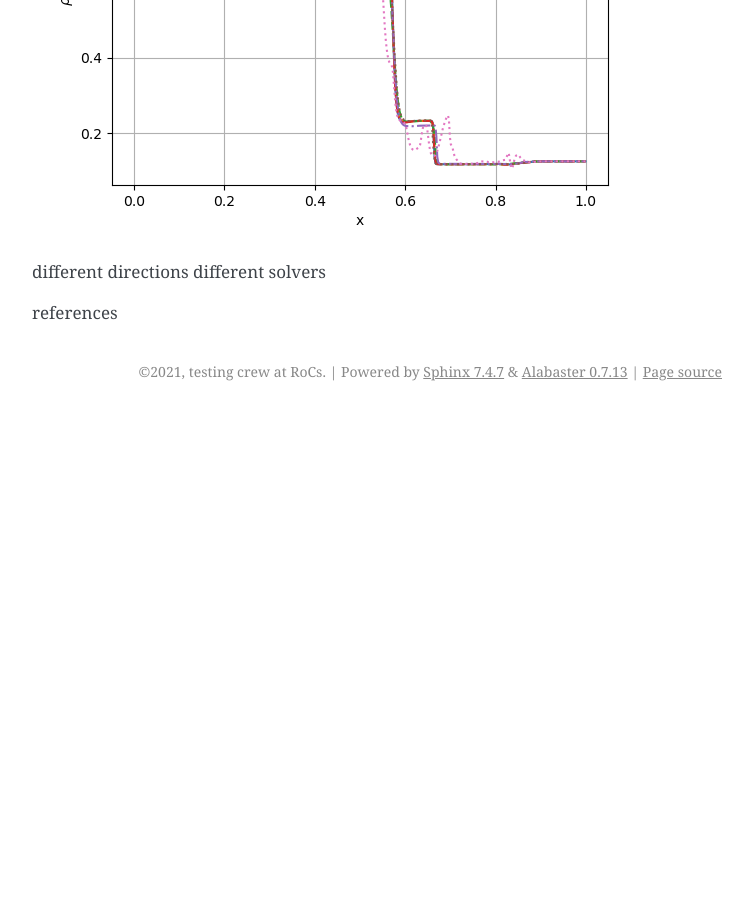
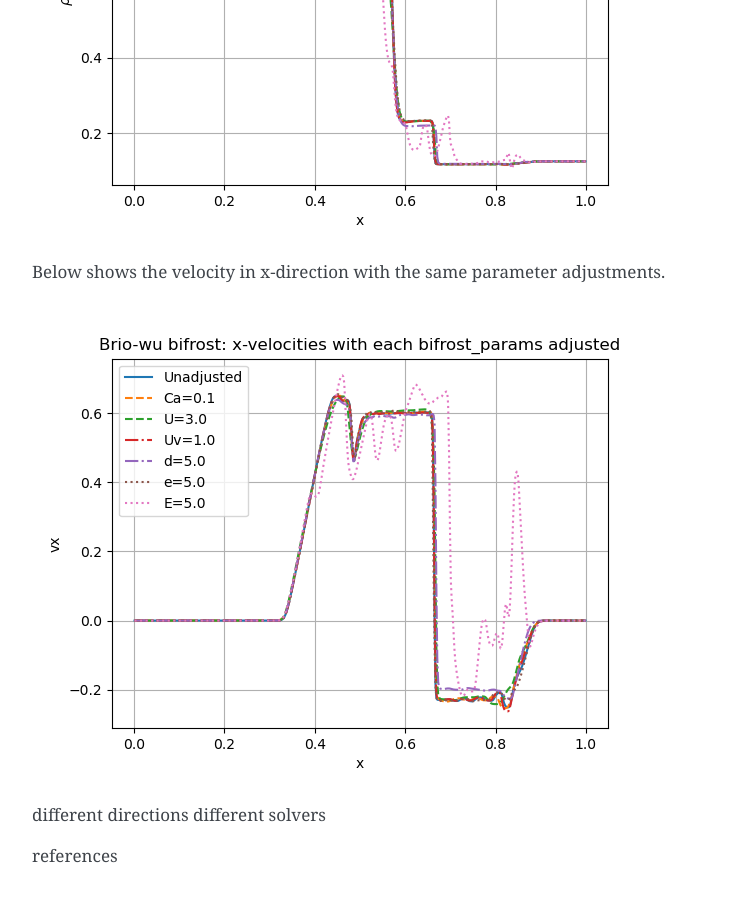
Before and after one commit to guadabsb15/summer_2021_report, a Sphinx documentation site: the page built from docs/source/briowu.rst, in a window 1280 px wide and 900 px high, scrolled down 2207 px. Shown: the whole window, without its empty margins (388-1141 px from the left). Built offline with Sphinx 7.4.7, drawn with Linux system fonts in a browser that asks for light colours; before the commit the page ends 2618 px from its top, so only the background shows below that.

Commit message:
Added velocity result from parameter adjustments

```diff
--- a/docs/source/briowu.rst
+++ b/docs/source/briowu.rst
@@ -76,7 +76,9 @@ We adjust the bifrost parameters one by one while the remaining five parameters
 .. image:: images_brio-wu_bifrost/brio-wu_init_adjust_rho.png
 
 
+Below shows the velocity in x-direction with the same parameter adjustments.
 
+.. image:: images_brio-wu_bifrost/brio-wu_init_adjust_ux.png
 
 different directions
 different solvers
```
Also changed, not shown: docs/source/images_brio-wu_bifrost/brio-wu_init_adjust_ux.png (added).
